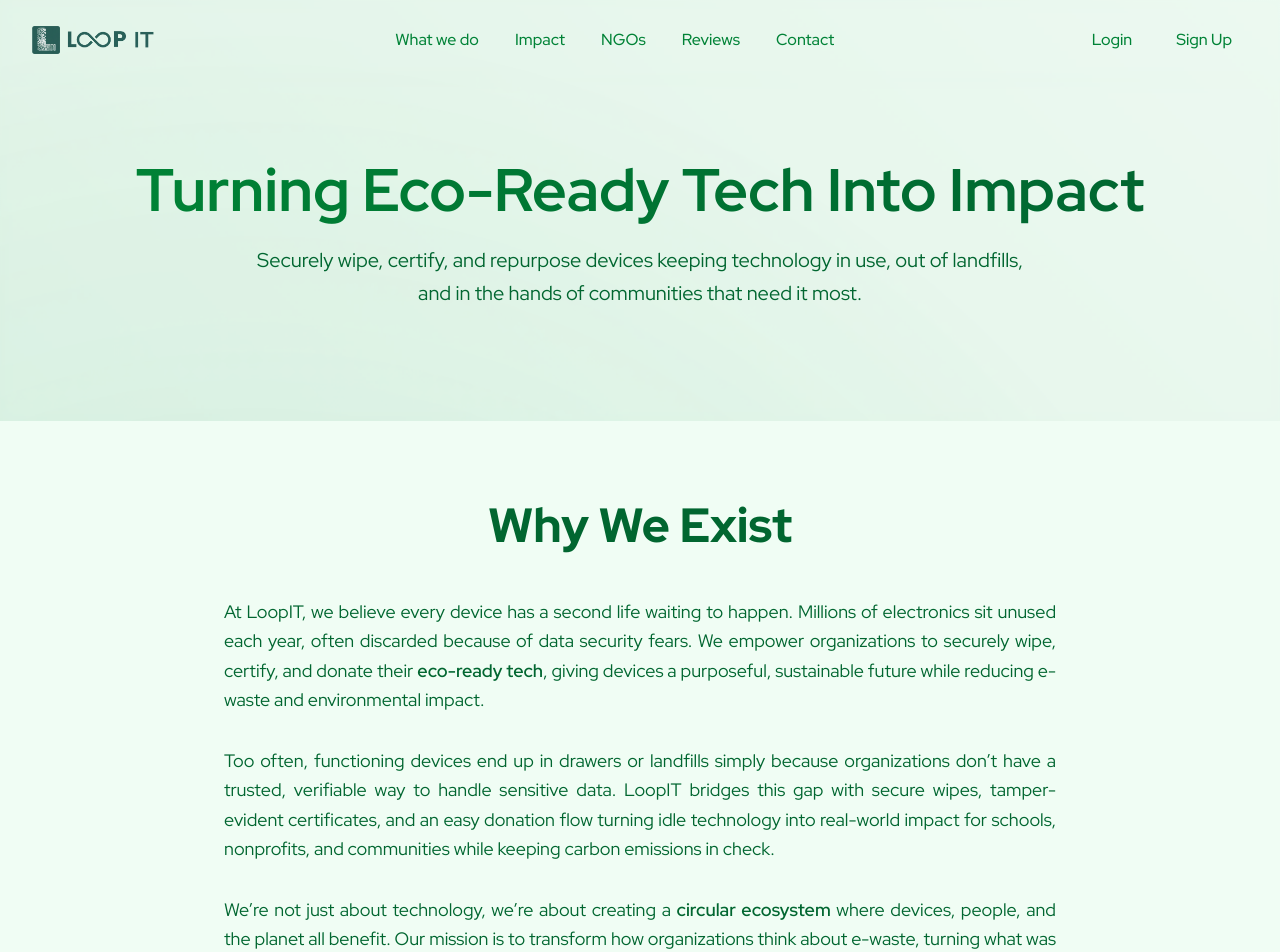
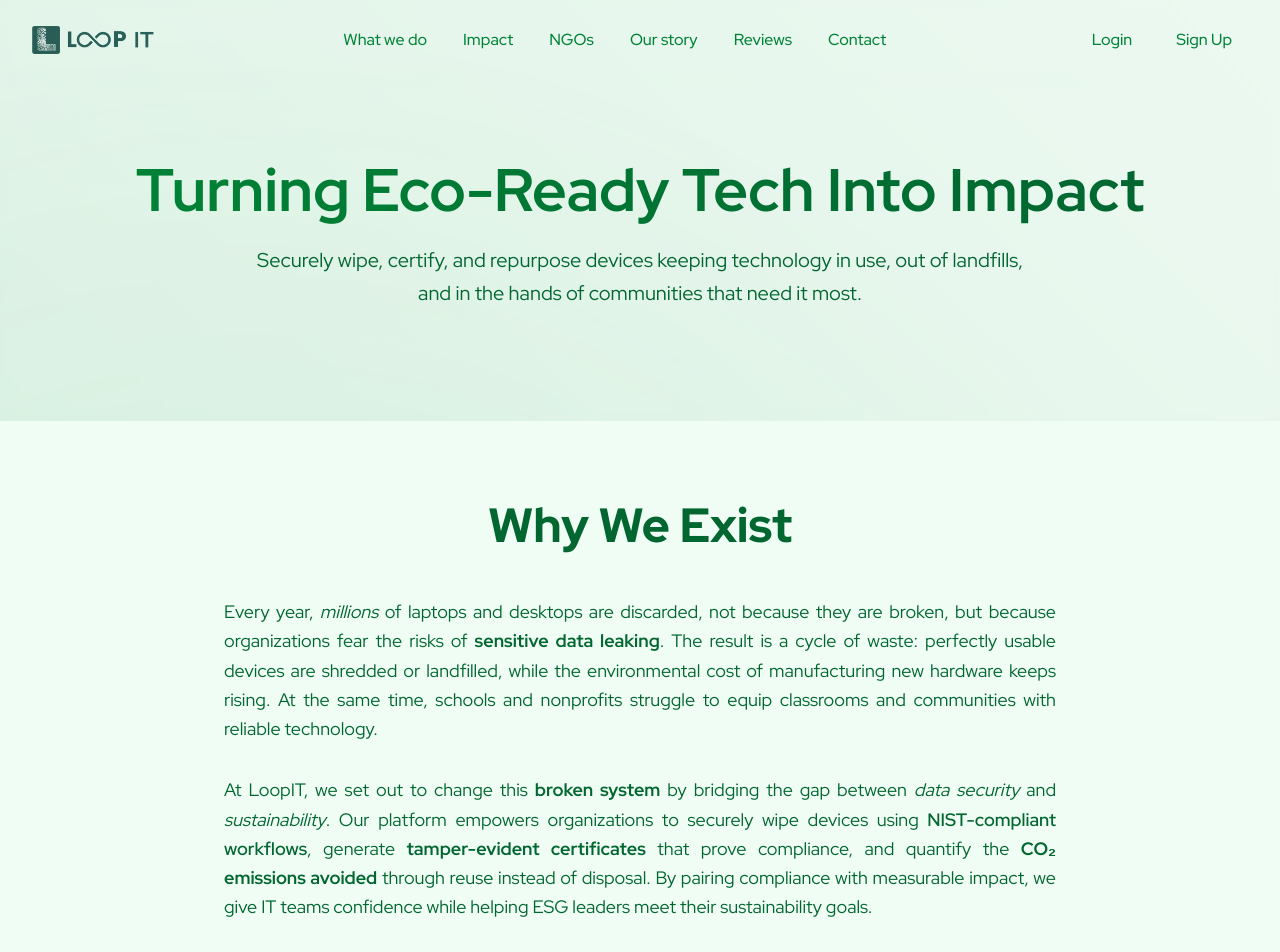
Before and after one commit to VanGoghCode/Sunhacks-2025, a Next.js app: page /about in a window 1280 px wide. Shown: the top 952 px of the page. Built offline with nearby package versions, Linux system fonts and the light colour scheme.

Commit message:
changes in navbar

```diff
--- a/src/app/about/page.tsx
+++ b/src/app/about/page.tsx
@@ -89,29 +89,14 @@ const AboutPage = () => {
           </h2>
           <div className="space-y-8 text-green-800 text-lg leading-relaxed text-justify">
             <p>
-              At LoopIT, we believe every device has a second life waiting to
-              happen. Millions of electronics sit unused each year, often
-              discarded because of data security fears. We empower organizations
-              to securely wipe, certify, and donate their{" "}
-              <span className="font-semibold">eco-ready tech</span>, giving
-              devices a purposeful, sustainable future while reducing e-waste
-              and environmental impact.
+              Every year, <em>millions</em> of laptops and desktops are discarded, not because they are broken, but because organizations fear the risks of <strong>sensitive data leaking</strong>. The result is a cycle of waste: perfectly usable devices are shredded or landfilled, while the environmental cost of manufacturing new hardware keeps rising. At the same time, schools and nonprofits struggle to equip classrooms and communities with reliable technology.
             </p>
             <p>
-              Too often, functioning devices end up in drawers or landfills
-              simply because organizations don’t have a trusted, verifiable way
-              to handle sensitive data. LoopIT bridges this gap with secure
-              wipes, tamper-evident certificates, and an easy donation flow
-              turning idle technology into real-world impact for schools,
-              nonprofits, and communities while keeping carbon emissions in
-              check.
+              At LoopIT, we set out to change this <strong>broken system</strong> by bridging the gap between <em>data security</em> and <em>sustainability</em>. Our platform empowers organizations to securely wipe devices using{" "}
+              <span className="font-semibold">NIST-compliant workflows</span>, generate <strong>tamper-evident certificates</strong> that prove compliance, and quantify the <strong>CO₂ emissions avoided</strong> through reuse instead of disposal. By pairing compliance with measurable impact, we give IT teams confidence while helping ESG leaders meet their sustainability goals.
             </p>
             <p>
-              We’re not just about technology, we’re about creating a{" "}
-              <span className="font-semibold">circular ecosystem</span> where
-              devices, people, and the planet all benefit. Our mission is to
-              transform how organizations think about e-waste, turning what was
-              once “discarded” into meaningful action and opportunity.
+              But our story doesn&apos;t end with security and reporting — it extends into the <em>community</em>. Once devices are certified clean, LoopIT connects them directly to schools and NGOs that need them most. What was once <strong>e-waste</strong> becomes a tool for education, growth, and opportunity. We believe technology should live beyond the office, fueling brighter futures while reducing our collective environmental footprint.
             </p>
           </div>
         </div>
--- a/src/app/page.tsx
+++ b/src/app/page.tsx
@@ -1,3 +1,6 @@
+"use client";
+
+import { useEffect } from 'react';
 import HeroSection from '../components/sections/HeroSection';
 import SocialProofSection from '../components/sections/SocialProofSection';
 import WhatWeDoSection from '../components/sections/WhatWeDoSection';
@@ -8,6 +11,20 @@ import WallOfLoveSection from '../components/sections/WallOfLoveSection';
 import ConnectedNGOsSection from '../components/sections/ConnectedNGOsSection';
 
 export default function Home() {
+  useEffect(() => {
+    // Handle hash navigation when page loads
+    const hash = window.location.hash;
+    if (hash) {
+      // Small delay to ensure DOM is fully rendered
+      setTimeout(() => {
+        const targetId = hash.substring(1);
+        const element = document.getElementById(targetId);
+        if (element) {
+          element.scrollIntoView({ behavior: 'smooth', block: 'start' });
+        }
+      }, 100);
+    }
+  }, []);
   return (
     <main>
       <HeroSection />
--- a/src/components/sections/Navbar.tsx
+++ b/src/components/sections/Navbar.tsx
@@ -3,11 +3,14 @@
 import React, { useState, useEffect } from "react";
 import Link from "next/link";
 import Image from "next/image";
+import { useRouter, usePathname } from "next/navigation";
 import { Button } from "../ui/Button";
 
 const Navbar = () => {
   const [isScrolled, setIsScrolled] = useState(false);
   const [isMobileMenuOpen, setIsMobileMenuOpen] = useState(false);
+  const router = useRouter();
+  const pathname = usePathname();
 
   useEffect(() => {
     const handleScroll = () => {
@@ -21,9 +24,17 @@ const Navbar = () => {
   const handleNavClick = (href: string) => {
     if (href.startsWith('#')) {
       const targetId = href.substring(1);
-      const element = document.getElementById(targetId);
-      if (element) {
-        element.scrollIntoView({ behavior: 'smooth', block: 'start' });
+
+      // Check if we're on the home page
+      if (pathname === '/') {
+        // We're on home page, scroll to the element
+        const element = document.getElementById(targetId);
+        if (element) {
+          element.scrollIntoView({ behavior: 'smooth', block: 'start' });
+        }
+      } else {
+        // We're on a different page, navigate to home with hash
+        router.push(`/${href}`);
       }
     }
     setIsMobileMenuOpen(false);
@@ -33,6 +44,7 @@ const Navbar = () => {
     { label: 'What we do', href: '#what-we-do' },
     { label: 'Impact', href: '#impact' },
     { label: 'NGOs', href: '#ngos' },
+    { label: 'Our story', href: '/about' },
     { label: 'Reviews', href: '#reviews' },
     { label: 'Contact', href: '/contact' },
   ];
```
